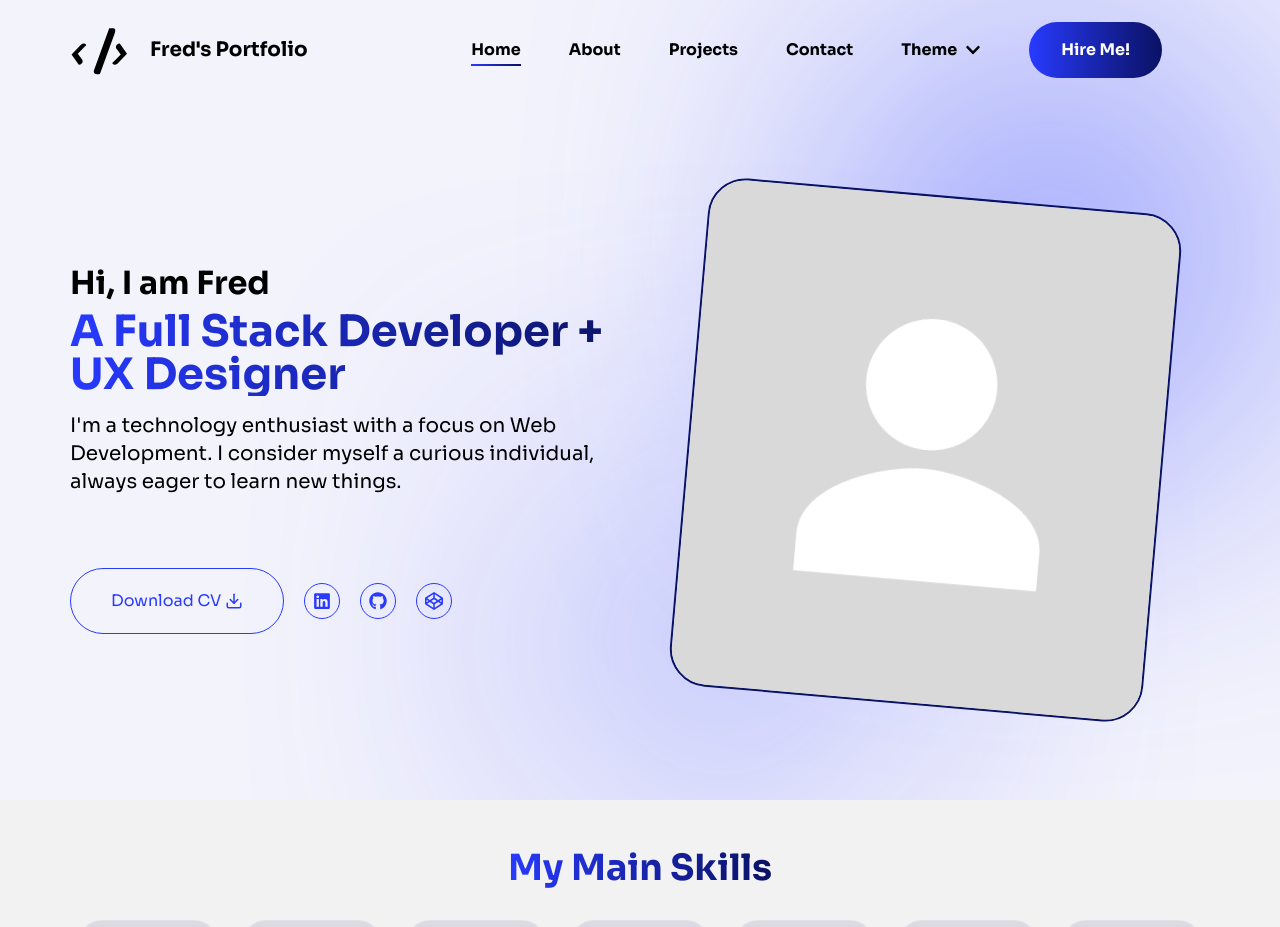
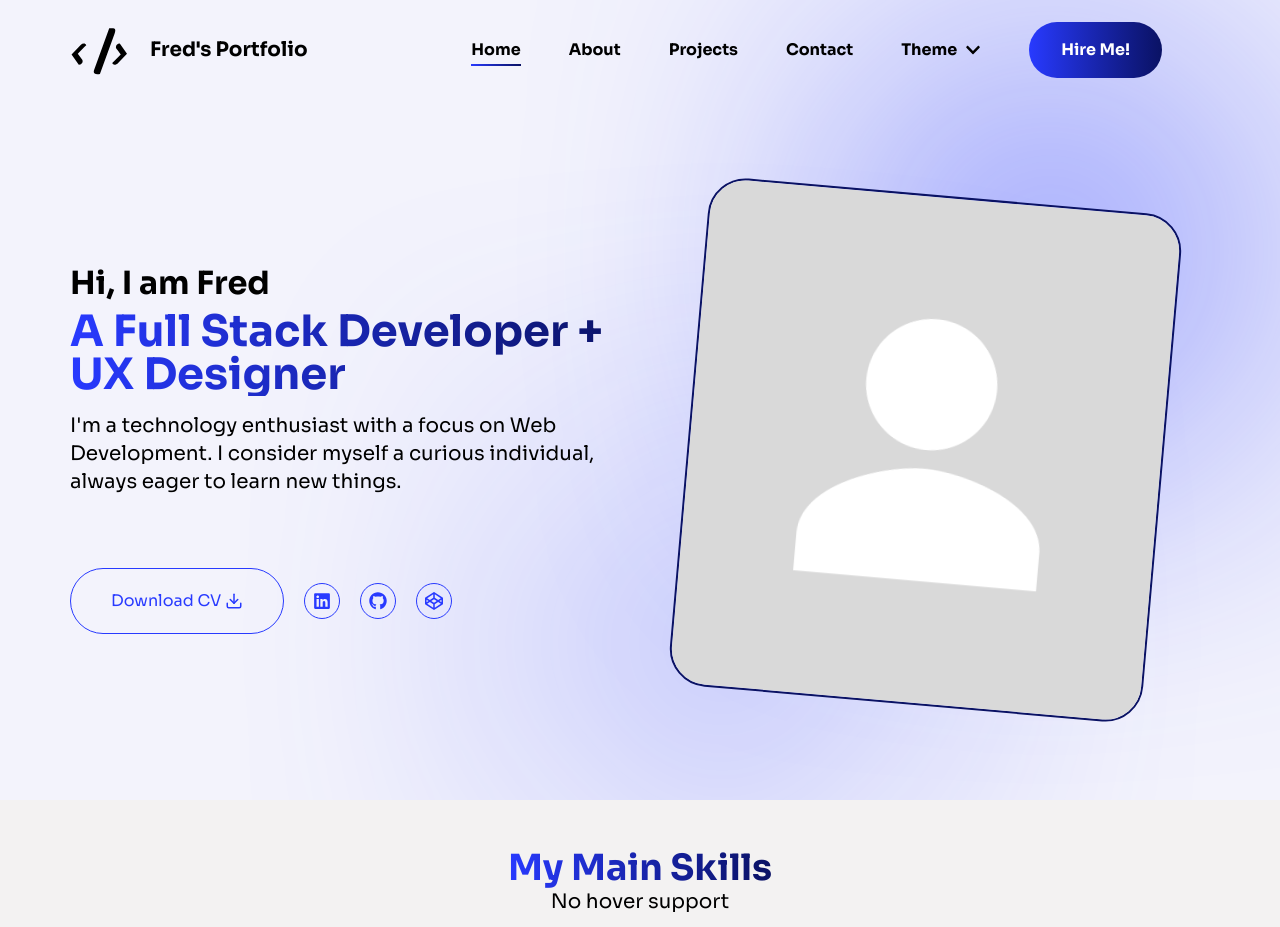
Before and after one commit to TwickE/Portfolio, a Next.js app: page / in a window 1280 px wide. Shown: the top 927 px of the page. Built offline with nearby package versions, Linux system fonts and the light colour scheme.

Commit message:
Created a hook that checks if the device supports hover animations

```diff
--- a/components/SkillsSection.tsx
+++ b/components/SkillsSection.tsx
@@ -1,13 +1,16 @@
 import { SkillCardProps } from "@/types/interfaces"
 import Image from "next/image"
+import useHoverSupport from "@/hooks/useHoverSupport"
 
 
 const SkillsSection = () => {
+    const isHoverSupported = useHoverSupport();
 
     return (
         <section className="bg-light-mode-200 dark:bg-dark-mode-200 w-full py-12">
             <div className="w-[1320px] mx-auto flex flex-col items-center max-5xl:w-[1140px] max-4xl:w-[960px] max-3xl:w-[800px] max-2xl:w-[700px] max-xl:w-[540px] max-lg:w-full max-lg:px-3">
                 <h2 className="font-bold text-4xl text-gradient">My Main Skills</h2>
+                <p>{isHoverSupported ? 'Hover effects are enabled' : 'No hover support'}</p>
                 <div className="flex gap-6 flex-wrap m-auto w-[calc(140px*8+24px*7)] mx-auto mt-8 max-5xl:w-[calc(140px*7+24px*6)] max-4xl:w-[calc(140px*6+20px*5)] max-4xl:gap-5 max-3xl:w-[calc(140px*5+20px*4)] max-2xl:w-[calc(140px*4+40px*3)] max-2xl:gap-10 max-xl:w-[calc(140px*3+40px*2)] max-lg:w-[calc(140px*2+16px)] max-lg:gap-4">
                         <SkillCard
                             link="https://reactjs.org/"
--- /dev/null
+++ b/hooks/useHoverSupport.tsx
@@ -0,0 +1,21 @@
+import { useState, useEffect } from 'react';
+
+const useHoverSupport = () => {
+  const [isHoverSupported, setIsHoverSupported] = useState(false);
+
+  useEffect(() => {
+    const mediaQuery = window.matchMedia('(hover: hover)');
+    setIsHoverSupported(mediaQuery.matches);
+
+    const handleChange = (e) => setIsHoverSupported(e.matches);
+    mediaQuery.addEventListener('change', handleChange);
+
+    return () => {
+      mediaQuery.removeEventListener('change', handleChange);
+    };
+  }, []);
+
+  return isHoverSupported;
+};
+
+export default useHoverSupport
```
